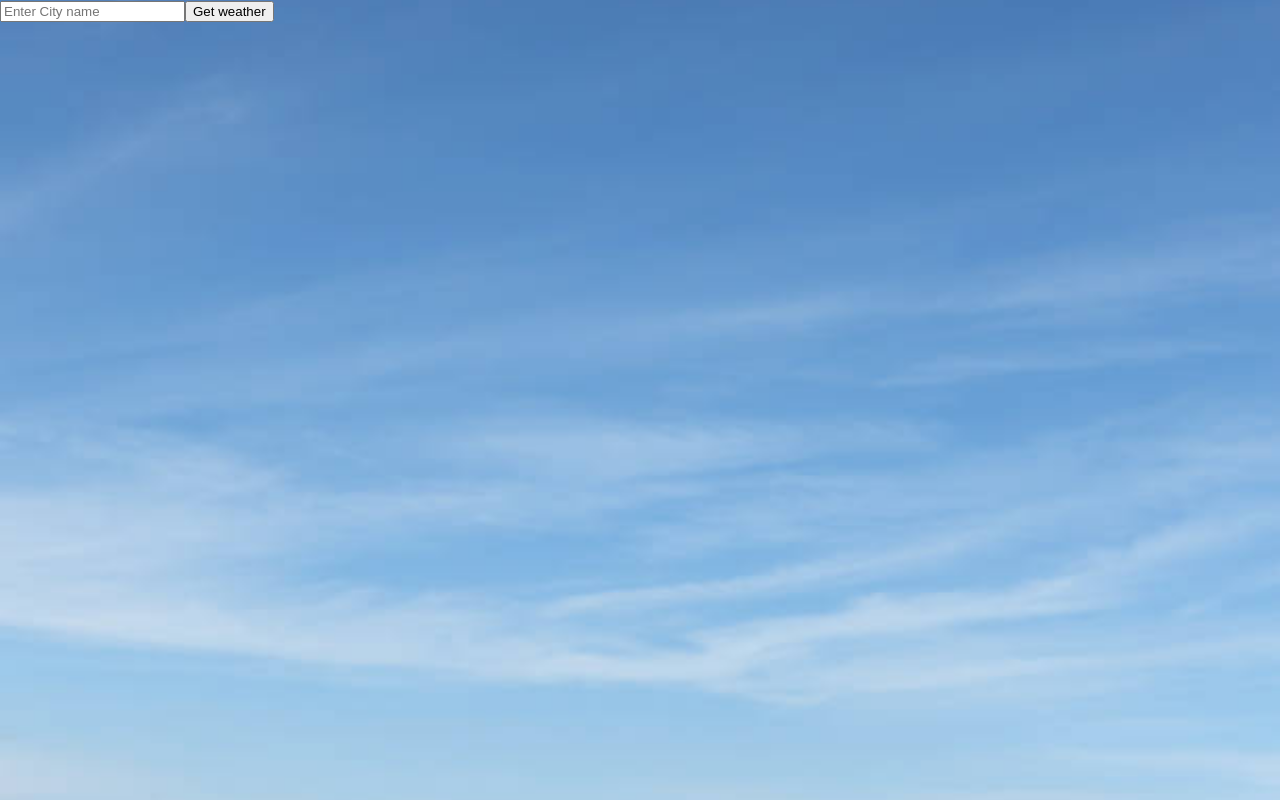
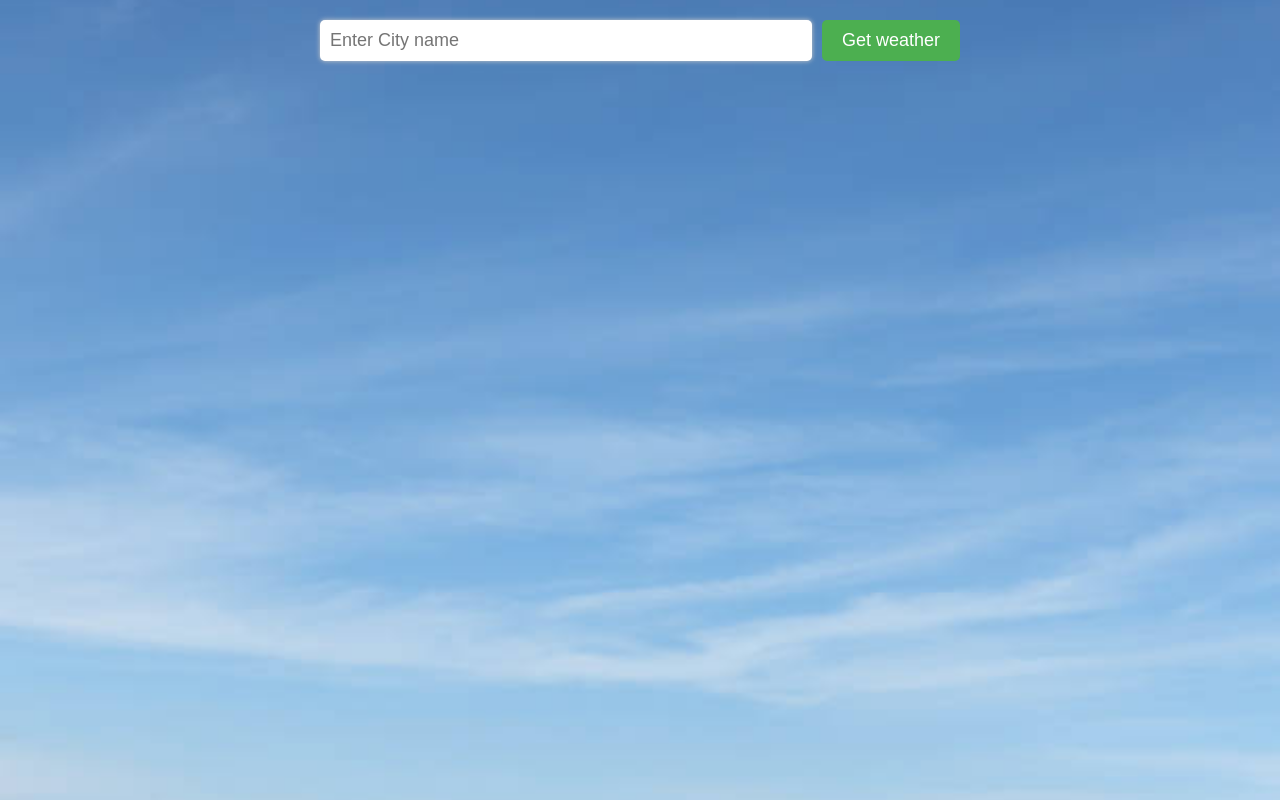
Before and after one commit to TheCukrus/2023_some_practice_react, a React (Create React App) app in the folder Frontend/: page /weather_app in a window 1280 px wide. Built offline with nearby package versions, Linux system fonts and the light colour scheme; no server answers.

Commit message:
finished second task

```diff
--- a/Frontend/src/projects/weather_app_components/Weather.module.css
+++ b/Frontend/src/projects/weather_app_components/Weather.module.css
@@ -23,7 +23,6 @@
 .b_item1 {
     grid-area: item1;
     text-align: center;
-    /* font-size: 30px; */
     font-size: xx-large;
 }
 
@@ -64,8 +63,8 @@
         "s_item1 s_item1 s_item1"
         "s_item2 s_item3 s_item4"
         "s_item5 . s_item6";
-        column-gap: 1px;
-        row-gap: 1px;
+    column-gap: 1px;
+    row-gap: 1px;
 }
 
 .s_item1 {
@@ -116,11 +115,46 @@
     text-align: center;
 }
 
+.Weather_temp_changer {
+    background-color: transparent;
+    color: white;
+    font-size: x-large;
+    text-decoration: underline;
+    border: none;
+}
+
 /* Weather_app_location_form */
 .Weather_form {
     color: red;
+    display: flex;
+    flex-direction: row;
+    align-items: center;
+    width: 50%;
+    margin: 0 auto;
+    padding: 20px;
+    border-radius: 10px;
+    margin-bottom: 10em;
 }
 
+.Weather_form input[type="text"] {
+    padding: 10px;
+    font-size: large;
+    border: none;
+    border-radius: 5px;
+    box-shadow: 0px 0px 5px #cccccc;
+    margin-right: 10px;
+    flex-grow: 1;
+}
+
+.Weather_form_button {
+    background-color: #4CAF50;
+    color: white;
+    padding: 10px 20px;
+    border-radius: 5px;
+    font-size: large;
+    border: none;
+    cursor: pointer;
+}
 
 /* Weather icon */
 .icon {
--- a/Frontend/src/projects/weather_app_components/Weather_app_data.jsx
+++ b/Frontend/src/projects/weather_app_components/Weather_app_data.jsx
@@ -1,18 +1,16 @@
-import { useState } from "react";
 import Weather_icon from "./Weather_icon.jsx";
 import s from "./Weather.module.css";
 
 const Weather_app_data = (props) =>
 {
 
-    const [unit, set_unit] = useState("C");
 
     if (Object.keys(props.data).length === 0) return null;
 
     //change temperature from Celsius to Farenghaite
     const handle_temp_change = () =>
     {
-        set_unit(unit === "C" ? "F" : "C");
+        props.set_unit(props.unit === "C°" ? "F°" : "C°");
     }
 
     //function to calculate severity
@@ -51,6 +49,7 @@ const Weather_app_data = (props) =>
         timeZone: "UTC"
     })
 
+
     //round temperature
     const temperature = Math.round(props.data.main.temp)
 
@@ -65,7 +64,7 @@ const Weather_app_data = (props) =>
 
     return (
         <div className={s.main_data_container}>
-
+            {/* Bigger information */}
             <div className={s.big_data}>
 
                 <div className={s.b_item1}>
@@ -77,11 +76,11 @@ const Weather_app_data = (props) =>
                 </div>
 
                 <div className={s.b_item3}>
-                    <p>{`${temperature}°`}</p>
+                    <p>{`${props.temp_converter(temperature)}°`}</p>
                 </div>
 
                 <div className={s.b_item4}>
-                    <button onClick={handle_temp_change}>{unit}</button>
+                    <button className={s.Weather_temp_changer} onClick={handle_temp_change}>{props.unit}</button>
                 </div>
 
                 <div className={s.b_item5}>
@@ -106,7 +105,7 @@ const Weather_app_data = (props) =>
                 </div>
 
                 <div className={s.s_item4}>
-                    <p>feels like {feels_like}°</p>
+                    <p>feels like {props.temp_converter(feels_like)}°</p>
                 </div>
 
                 <div className={s.s_item5}>
--- a/Frontend/src/projects/weather_app_components/Weather_app_location_form.jsx
+++ b/Frontend/src/projects/weather_app_components/Weather_app_location_form.jsx
@@ -17,7 +17,7 @@ const Weather_app_location_form = (props) =>
                 placeholder="Enter City name"
                 onChange={handle_input_change}
             />
-            <button type="submit">{props.is_loading ? "Loading..." : "Get weather"}</button>
+            <button className={s.Weather_form_button} type="submit">{props.is_loading ? "Loading..." : "Get weather"}</button>
             {props.error && <p>{props.error}</p>}
         </form>
 
--- a/Frontend/src/projects/weather_app_components/Weather_app_main.jsx
+++ b/Frontend/src/projects/weather_app_components/Weather_app_main.jsx
@@ -3,6 +3,7 @@ import axios from "axios";
 import Weather_app_location_form from "./Weather_app_location_form.jsx";
 import Weather_app_data from "./Weather_app_data.jsx";
 import s from "./Weather.module.css";
+
 const Weather_app_main = () =>
 {
     const [open_weather_api, set_open_weather_api] = useState("");
@@ -10,8 +11,10 @@ const Weather_app_main = () =>
     const [city, set_city] = useState("");
     const [error, set_error] = useState("");
     const [data, set_data] = useState({});
-    const [air_pollution, set_air_pollution] = useState({})
+    const [air_pollution, set_air_pollution] = useState({});
     const [is_loading, set_is_loading] = useState(false);
+    const [unit, set_unit] = useState("C°");
+
 
     //fetching api from server
     const fetch_api = async () =>
@@ -85,13 +88,19 @@ const Weather_app_main = () =>
         }
     };
 
+    //C to F temp converter
+    const temp_converter = (temp) =>
+    {
+        if (unit === "C°") return temp;
+        return (temp * 9 / 5) + 32;
+    }
 
 
 
     useEffect(() => fetch_api, []);
     useEffect(() => { fetch_data(); }, [location]);
-    useEffect(() => { fetch_air_polution(); }, [location])
-    //temp
+    useEffect(() => { fetch_air_polution(); }, [location]);
+     //temp
     useEffect(() => console.log(data), [data]);
     useEffect(() => console.log(air_pollution), [air_pollution]);
 
@@ -99,20 +108,9 @@ const Weather_app_main = () =>
     return (
         <div className={s.main_container}>
             <Weather_app_location_form set_city={set_city} error={error} geo_location={geo_location} is_loading={is_loading} />
-            <Weather_app_data data={data} air_pollution={air_pollution} />
+            <Weather_app_data data={data} air_pollution={air_pollution} unit={unit} set_unit={set_unit} temp_converter={temp_converter} />
         </div>
     )
 }
 
 export default Weather_app_main;
-
-/*
-*Search bar or location input for users to input a location and get weather information
-*Current weather information such as temperature, humidity, wind speed, and weather condition (e.g. sunny, cloudy, rainy)
-*Forecasted weather information for the upcoming days, typically up to a week
-*Interactive weather maps with zoom and pan functionality
-*Ability to switch between units of measurement (e.g. Celsius and Fahrenheit)
-*Customizable alerts and notifications for severe weather conditions
-*Integration with other apps and services, such as calendar or email, to plan activities or travel based on weather conditions
-*In-app purchases for premium features such as ad-free experience or extended forecast data
-*/
```
